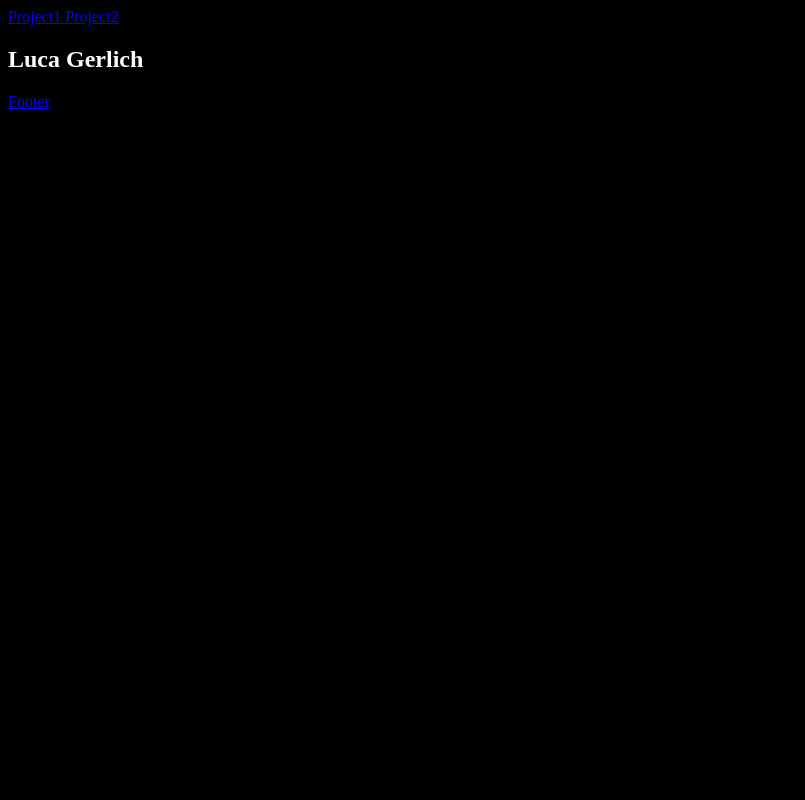
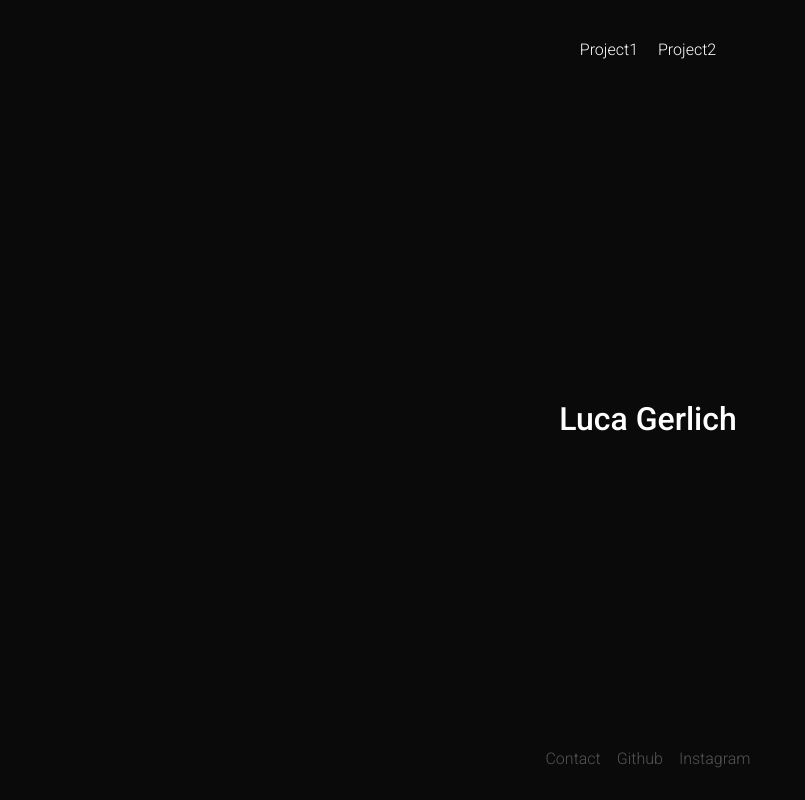
Before and after one commit to LucaGerlich/minimal-landing-page, a Gatsby site: page / in a window 1280 px wide. Shown: the whole page, without its empty margins (0-805 px from the left). Built offline with nearby package versions, Linux system fonts and the light colour scheme; Gatsby itself is replaced by a stand-in of ours.

Commit message:
Finish
Done and Uploaded

```diff
--- a/gatsby-config.js
+++ b/gatsby-config.js
@@ -3,5 +3,16 @@ module.exports = {
     siteUrl: "https://www.yourdomain.tld",
     title: "MinimalLandingPage",
   },
-  plugins: [],
+  plugins: [
+    {
+      resolve: `gatsby-plugin-manifest`,
+      options: {
+        name: `Luca Gerlich`,
+        short_name: `Luca Gerlich`,
+        start_url: `/`,
+        display: `standalone`,
+        icon: `src/image/icon.png`,
+      },
+    },
+  ],
 };
--- a/package.json
+++ b/package.json
@@ -16,6 +16,7 @@
   },
   "dependencies": {
     "gatsby": "^3.8.1",
+    "gatsby-plugin-manifest": "^3.8.0",
     "react": "^17.0.1",
     "react-dom": "^17.0.1"
   }
--- /dev/null
+++ b/src/Style/Footer.css
@@ -0,0 +1,41 @@
+/*Footer-links {
+    opacity: 0.3;
+    color: white;
+    text-align: center;
+    position: fixed;
+    justify-content: center;
+    margin-left: 8px;
+    margin-right: 8px;
+    margin-bottom: 32px;
+    width: 100%;
+}*/
+
+@import url('https://fonts.googleapis.com/css2?family=Roboto:wght@300&display=swap');
+
+
+.Footer-links{
+    font-family: 'Roboto', sans-serif;
+    font-weight: 300;
+    color: white;
+    text-align: center;
+    position: fixed;
+    width: 100%;
+    bottom: 32px;
+}
+
+.Footer-link{
+    opacity: 0.3;
+    margin-left: 8px;
+    margin-right: 8px;
+}
+
+.Footer-links :hover {
+    opacity: 1;
+}
+
+a {
+    color: white;
+    text-decoration: none;
+    margin-left: 8px;
+    margin-right: 8px;
+}
--- /dev/null
+++ b/src/Style/Navbar.css
@@ -0,0 +1,24 @@
+@import url('https://fonts.googleapis.com/css2?family=Roboto:wght@300&display=swap');
+
+.Navbar-links {
+    font-family: 'Roboto', sans-serif;
+    font-weight: 300;
+    width: 100%;
+    text-align: center;
+    color: white;
+    margin: 32px;
+    margin-left: auto;
+    margin-right: auto;
+    position: fixed;
+    justify-content: center;
+    text-decoration: none;
+}
+
+.Navbar-link{
+    margin-left: 8px;
+    margin-right: 8px;
+}
+
+a {
+    text-decoration: none;
+}
--- a/src/Style/style.css
+++ b/src/Style/style.css
@@ -1,19 +1,80 @@
+@import url('https://fonts.googleapis.com/css2?family=Roboto:wght@500&display=swap');
+
 body {
-    background: black;
+
+    background: #0A0A0A;
+    color: white;
+    font: optional;
 }
 
-h1 {
+.Main-Header {
+    font-size: 200%;
+    font-family: 'Roboto', sans-serif;
+    font-weight: 500;
+    margin: 0;
+    width: 100%;
+    position: absolute;
+    top: 50%;
+    text-align: center;
+}
+/*
+.Navbar-links {
+    top: 50px;
+    width: 100%;
+    text-align: center;
     color: white;
-}
-
-div {
-    color: white;
-}
-
-.Navbar-links {
-    color: white;
+    margin: 32px;
+    margin-left: auto;
+    margin-right: auto;
+    position: fixed;
+    justify-content: center;
+    text-decoration: none;
 }
 
 .Footer-links {
+    opacity: 0.3;
     color: white;
+    text-align: center;
+    position: fixed;
+    justify-content: center;
+    margin-left: 8px;
+    margin-right: 8px;
+    margin-bottom: 32px;
+    width: 100%;
 }
+
+.Navbar-Links {
+  margin: 32px auto 0;
+  text-align: center;
+}
+.Navbar-Links a {
+  text-decoration: none;
+  color: white;
+  margin-left: 8px;
+  margin-right: 8px;
+}
+
+.Footer-links {
+    color: aquamarine;
+  position: absolute;
+  bottom: 32px;
+  right: 0;
+  left: 0;
+  text-align: center;
+}
+
+.Footer-links a {
+  text-decoration: none;
+  color: white;
+  opacity: 0.3;
+  margin-left: 8px;
+  margin-right: 8px;
+}
+
+.Footer-links a:hover {
+    opacity: 1;
+}
+
+.Navbar-Links a:hover {
+  opacity: 1;
+}*/
--- a/src/components/Footer.jsx
+++ b/src/components/Footer.jsx
@@ -1,11 +1,13 @@
 import React from "react";
-import { Link } from "gatsby";
+import "../Style/Footer.css";
 
 export default function Footer() {
     return (
-        <footer>
+        <footer >
             <div className="Footer-links">
-                <Link to="/">Footer</Link>
+                <a className="Footer-link" href="mailto:lucagerlich@outlook.de" >Contact</a>
+                <a className="Footer-link" href="https://github.com/LucaGerlich">Github</a>
+                <a className="Footer-link" href="https://www.instagram.com/coding_luca/">Instagram</a>
             </div>
         </footer>
     );
--- a/src/components/Navbar.jsx
+++ b/src/components/Navbar.jsx
@@ -1,12 +1,13 @@
 import React from "react";
 import { Link } from "gatsby";
+import "../Style/Navbar.css"
 
 export default function Navbar() {
     return (
         <nav>
-            <div className="Navbar-links">
-                <Link to="/"> Project1</Link>
-                <Link to="/"> Project2</Link>
+            <div className="Navbar-links" >
+                <Link className="Navbar-link" to="../pages/404" activeStyle={{ color: "white" }} partiallyActive={true}> Project1</Link>
+                <Link className="Navbar-link" to="../pages/404" activeStyle={{ color: "white" }} partiallyActive={true}> Project2</Link>
             </div>
         </nav>
     );
```
Also changed, not shown: src/pages/404.js (+5 -19 lines), src/image/icon.png (added), 2 other files.
